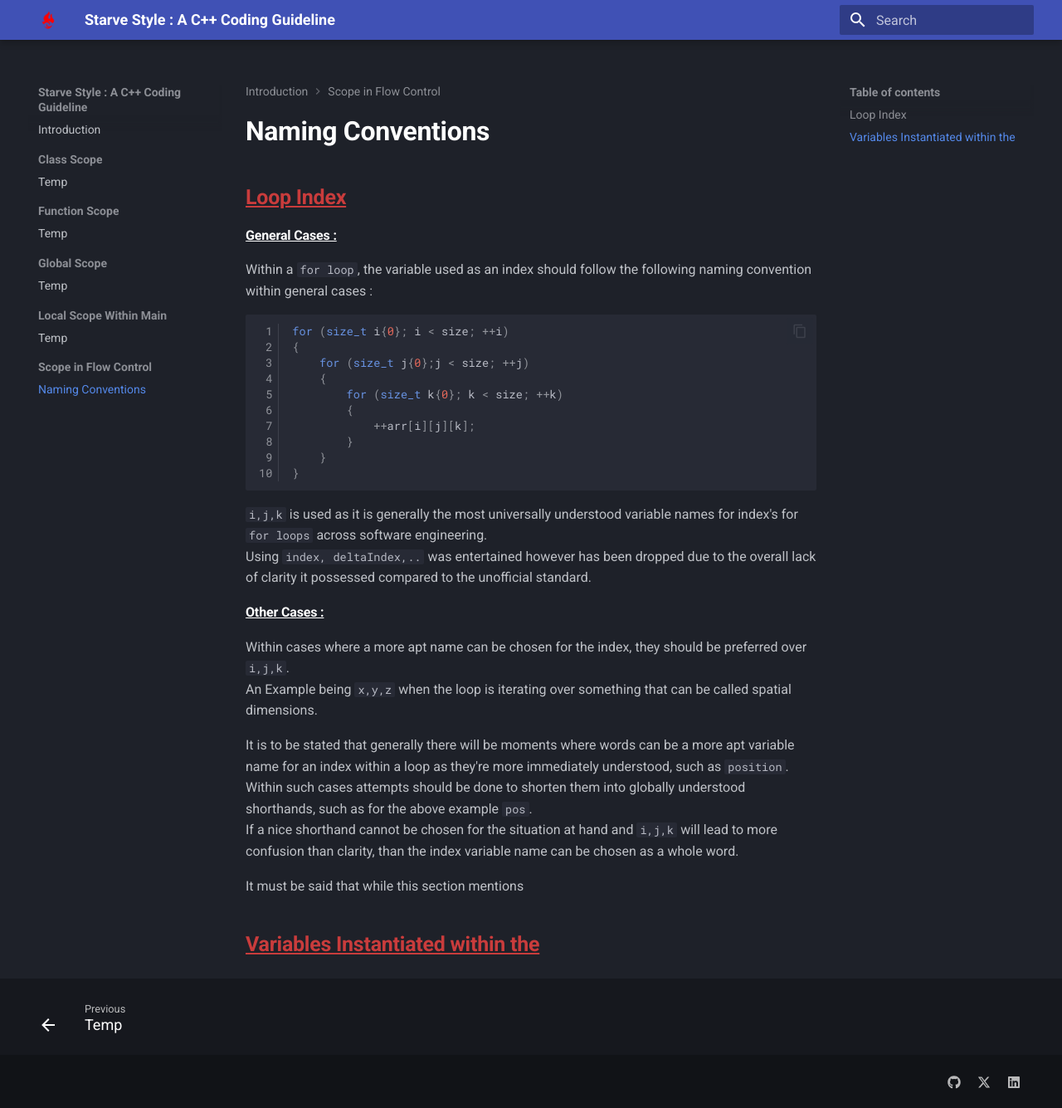
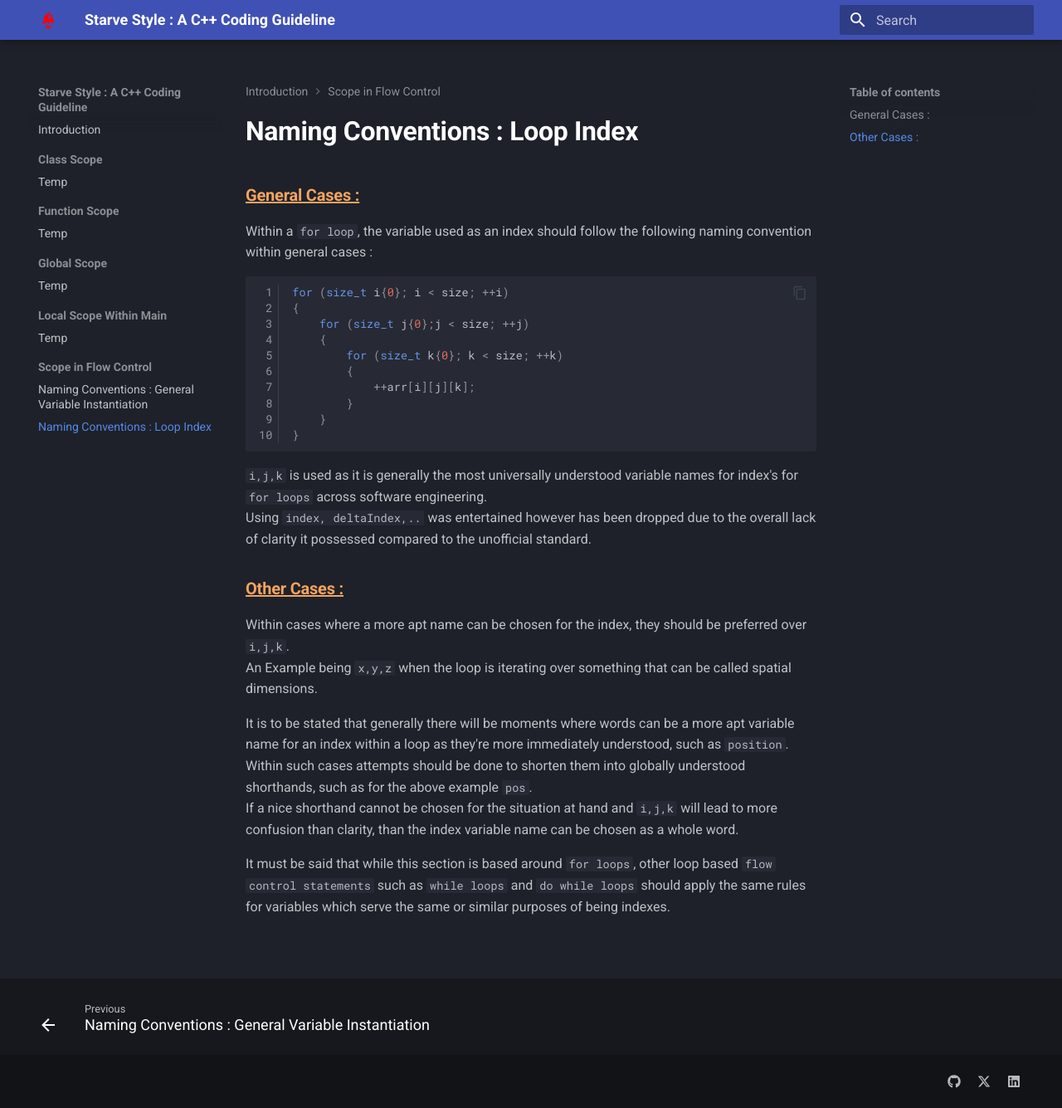
Before and after one commit to Belphonz/Starve-Style, an MkDocs documentation site: the page built from docs/Scope in Flow Control/Naming Conventions__Loop Index.md, in a window 1280 px wide and 1335 px high. Shown: the whole window at 83% size. Built offline with MkDocs 1.6.1 and Material for MkDocs 9.7.7, drawn with Linux system fonts in a browser that asks for light colours.

Commit message:
vault backup: 2024-11-12 15:29:54

````diff
--- /dev/null
+++ b/docs/Scope in Flow Control/Naming Conventions__Instantiation.md
@@ -0,0 +1 @@
+# Naming Conventions : General Variable Instantiation
--- a/docs/Scope in Flow Control/Naming Conventions.md
+++ b/docs/Scope in Flow Control/Naming Conventions__Loop Index.md
@@ -1,5 +1,5 @@
-## <u>Loop Index</u>
-#### <u>General Cases :</u>
+#  Naming Conventions : Loop Index
+### <u>General Cases :</u>
 Within a `for loop`, the variable used as an index should follow the following naming convention within general cases :
 
 ``` cpp linenums="1"
@@ -18,7 +18,7 @@ for (size_t i{0}; i < size; ++i)
 `i,j,k` is used as it is generally the most universally understood variable names for index's for `for loops` across software engineering.
 Using `index, deltaIndex,..` was entertained however has been dropped due to the overall lack of clarity it possessed compared to the unofficial standard.
 
-#### <u>Other Cases :</u>
+### <u>Other Cases :</u>
 
 Within cases where a more apt name can be chosen for the index, they should be preferred over `i,j,k`.
 An Example being `x,y,z` when the loop is iterating over something that can be called spatial dimensions.
@@ -27,6 +27,4 @@ It is to be stated that generally there will be moments where words can be a mor
 Within such cases attempts should be done to shorten them into globally understood shorthands, such as for the above example `pos`.
 If a nice shorthand cannot be chosen for the situation at hand and `i,j,k` will lead to more confusion than clarity, than the index variable name can be chosen as a whole word.
 
-It must be said that while this section mentions
-
-## <u>Variables Instantiated within the </u>
+It must be said that while this section is based around `for loops`, other loop based `flow control statements` such as `while loops` and `do while loops` should apply the same rules for variables which serve the same or similar purposes of being indexes.
````
Also changed, not shown: docs/index.md (+1 -1 lines).
